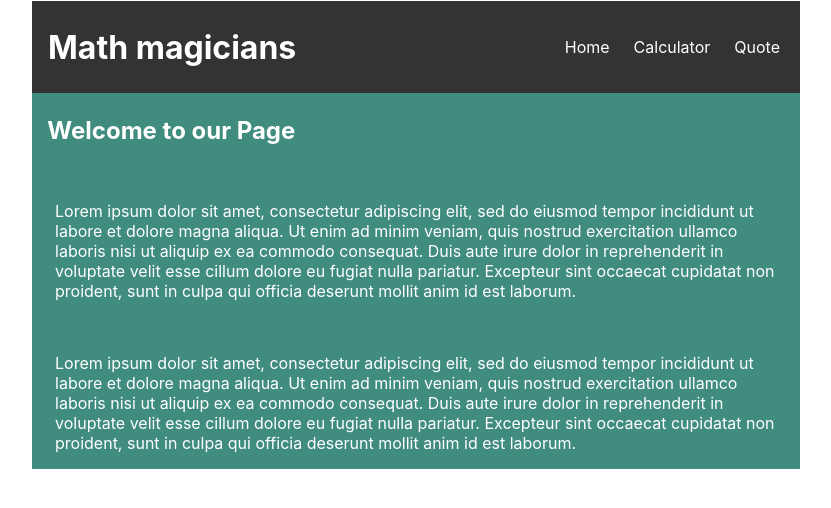
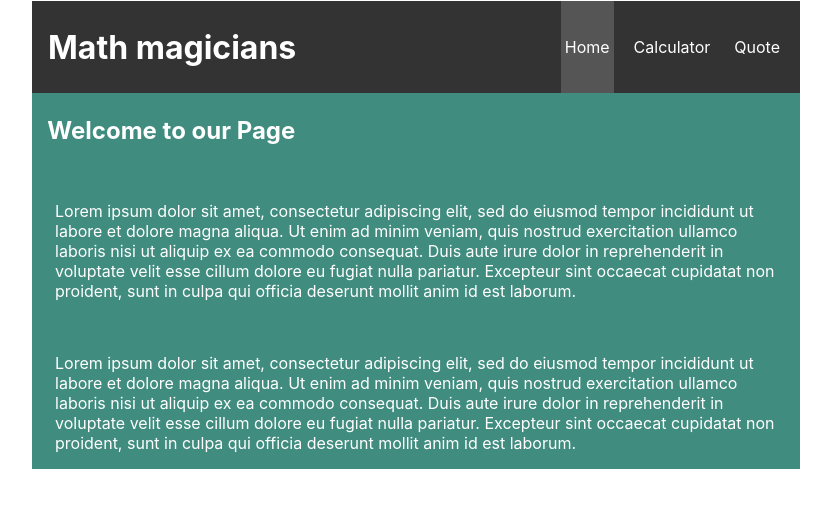
Before and after one commit to AliShahSafdari/math-magicians, a React (Create React App) app: page / in a window 1280 px wide. Shown: the top 508 px of the page, without its empty margins (224-1055 px from the left). Built offline with nearby package versions, Linux system fonts and the light colour scheme.

Commit message:
Edit the navbar.js file

```diff
--- a/src/navbar.js
+++ b/src/navbar.js
@@ -4,9 +4,9 @@ import './style.css';
 const CustomLink = (prop) => {
   const { to, children } = prop;
   const resolvedPath = useResolvedPath(to);
-  const isActive = useMatch({ path: to, end: true });
+  const isActive = useMatch({ path: resolvedPath.pathname, end: true });
   return (
-    <li className={''}>
+    <li className={isActive ? 'active' : ''}>
       <Link to={to}>{children}</Link>
     </li>
   );
```
